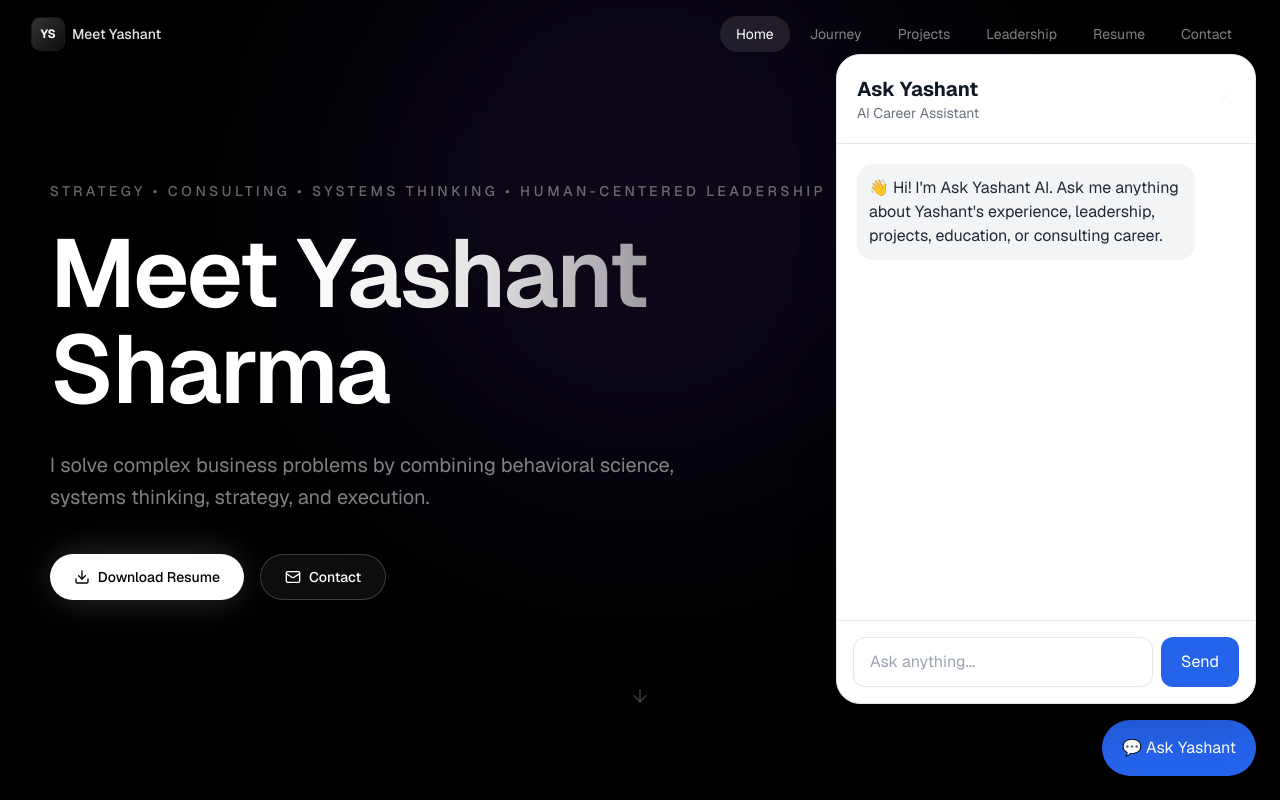
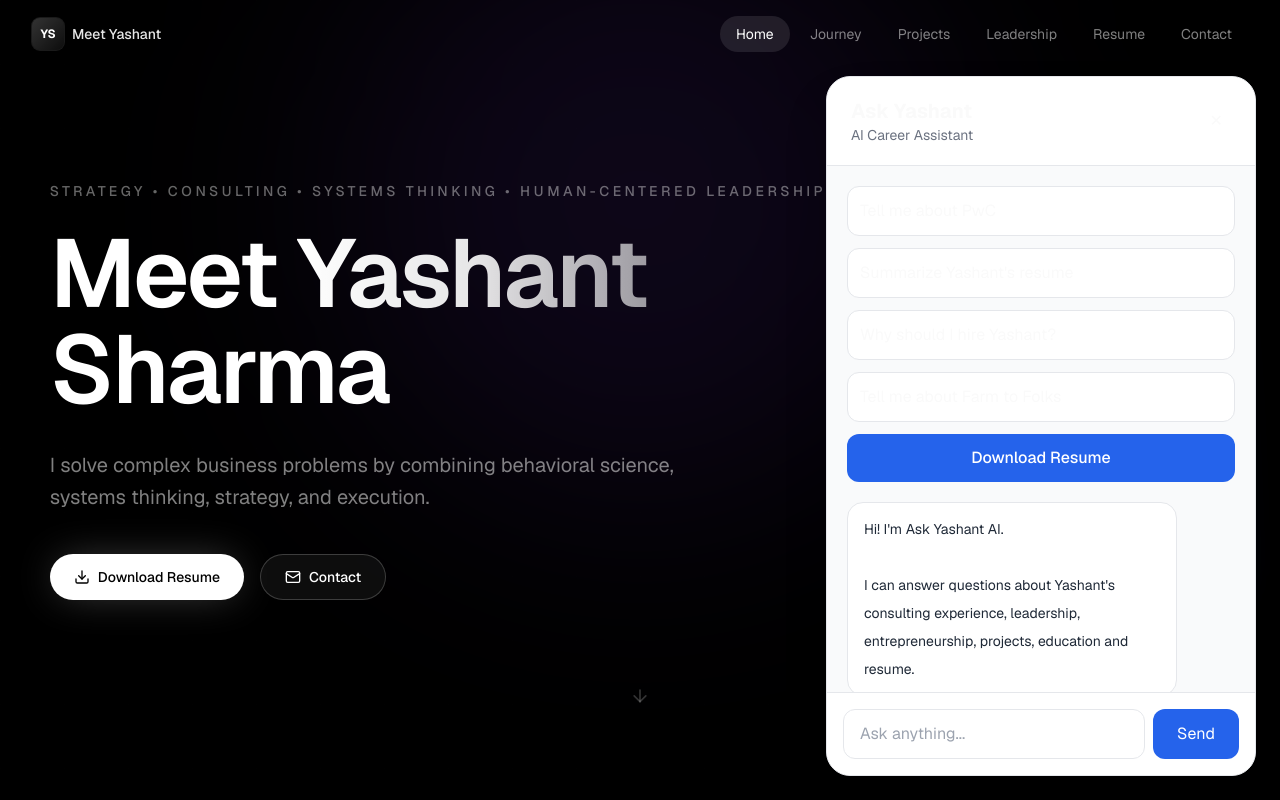
Before and after one commit to yashantsharma/meet-yashant, a Next.js app: page / in a window 1280 px wide. Both pictures are taken after a click on the button "💬 Ask Yashant". Shown: the top 800 px of the page. Built offline with nearby package versions, Linux system fonts and the light colour scheme.

Commit message:
Improve Gemini Chatbot

```diff
--- a/app/api/chat/route.ts
+++ b/app/api/chat/route.ts
@@ -1,7 +1,7 @@
-import { GoogleGenAI } from "@google/genai";
 import { NextRequest, NextResponse } from "next/server";
 import fs from "fs";
 import path from "path";
+import { GoogleGenAI } from "@google/genai";
 
 const ai = new GoogleGenAI({
   apiKey: process.env.GEMINI_API_KEY!,
@@ -11,26 +11,37 @@ export async function POST(req: NextRequest) {
   try {
     const { message } = await req.json();
 
-    const knowledge = fs.readFileSync(
-      path.join(process.cwd(), "knowledge", "master.md"),
-      "utf8"
+    const knowledgePath = path.join(
+      process.cwd(),
+      "knowledge",
+      "master.md"
     );
+
+    const knowledge = fs.readFileSync(knowledgePath, "utf8");
 
     const prompt = `
 You are Ask Yashant AI.
 
-Answer ONLY using the information below.
+You are the official AI assistant for Yashant Sharma.
 
-If the answer is not available, reply:
-"I don't have enough information to answer that."
+Your purpose is to answer questions naturally about Yashant's career, experience, projects, education, consulting work, entrepreneurship, leadership and achievements.
 
-Be professional, concise, and recruiter-friendly.
+Rules:
 
-====================
+- Answer in a conversational, confident tone.
+- Never say "Based on the information provided..."
+- Never mention "knowledge base."
+- Write as if you already know Yashant.
+- Use bullet points where helpful.
+- Keep answers concise unless the user asks for detail.
+- If information is missing, simply say:
+"I don't have enough information about that yet."
+
+Here is Yashant's information:
+
 ${knowledge}
-====================
 
-User Question:
+User:
 ${message}
 `;
 
@@ -40,16 +51,18 @@ ${message}
     });
 
     return NextResponse.json({
-      reply: response.text,
+      reply: response.text ?? "Sorry, I couldn't generate a response.",
     });
   } catch (error) {
     console.error(error);
 
     return NextResponse.json(
       {
-        reply: "Sorry, something went wrong.",
+        reply: "Something went wrong.",
       },
-      { status: 500 }
+      {
+        status: 500,
+      }
     );
   }
 }
--- a/components/ChatWindow.tsx
+++ b/components/ChatWindow.tsx
@@ -1,6 +1,6 @@
 "use client";
 
-import { useState } from "react";
+import { useEffect, useRef, useState } from "react";
 
 type Props = {
   open: boolean;
@@ -13,22 +13,40 @@ type Message = {
 };
 
 export default function ChatWindow({ open, onClose }: Props) {
+  const [messages, setMessages] = useState<Message[]>([
+    {
+      role: "assistant",
+      text:
+        "Hi! I'm Ask Yashant AI.\n\nI can answer questions about Yashant's consulting experience, leadership, entrepreneurship, projects, education and resume.",
+    },
+  ]);
+
   const [input, setInput] = useState("");
   const [loading, setLoading] = useState(false);
 
-  const [messages, setMessages] = useState<Message[]>([
-    {
-      role: "assistant",
-      text: "👋 Hi! I'm Ask Yashant AI. Ask me anything about Yashant's experience, leadership, projects, education, or consulting career.",
-    },
-  ]);
+  const bottomRef = useRef<HTMLDivElement>(null);
+
+  useEffect(() => {
+    bottomRef.current?.scrollIntoView({
+      behavior: "smooth",
+    });
+  }, [messages, loading]);
 
   if (!open) return null;
 
   async function sendMessage(message: string) {
     if (!message.trim()) return;
 
-    setMessages((prev) => [...prev, { role: "user", text: message }]);
+    const userMessage = message;
+
+    setMessages((prev) => [
+      ...prev,
+      {
+        role: "user",
+        text: userMessage,
+      },
+    ]);
+
     setInput("");
     setLoading(true);
 
@@ -39,7 +57,7 @@ export default function ChatWindow({ open, onClose }: Props) {
           "Content-Type": "application/json",
         },
         body: JSON.stringify({
-          message,
+          message: userMessage,
         }),
       });
 
@@ -57,7 +75,7 @@ export default function ChatWindow({ open, onClose }: Props) {
         ...prev,
         {
           role: "assistant",
-          text: "Sorry, something went wrong.",
+          text: "Something went wrong while generating the response.",
         },
       ]);
     }
@@ -65,58 +83,125 @@ export default function ChatWindow({ open, onClose }: Props) {
     setLoading(false);
   }
 
+  const quickQuestions = [
+    "Tell me about PwC",
+    "Summarize Yashant's resume",
+    "Why should I hire Yashant?",
+    "Tell me about Farm to Folks",
+  ];
+
   return (
-    <div className="fixed bottom-24 right-6 w-[420px] h-[650px] bg-white rounded-3xl shadow-2xl border flex flex-col z-50">
+    <div className="fixed bottom-6 right-6 z-50 h-[700px] w-[430px] overflow-hidden rounded-3xl border border-gray-200 bg-white shadow-2xl flex flex-col">
 
-      <div className="flex justify-between items-center p-5 border-b">
+      {/* Header */}
+
+      <div className="border-b bg-white px-6 py-5">
+
+        <div className="flex items-center justify-between">
 
           <div>
-          <h2 className="font-bold text-xl text-gray-900">
+
+            <h2 className="text-xl font-bold">
               Ask Yashant
             </h2>
 
             <p className="text-sm text-gray-500">
               AI Career Assistant
             </p>
+
           </div>
 
           <button
             onClick={onClose}
-          className="text-xl"
+            className="rounded-full p-2 hover:bg-gray-100"
           >
             ✕
           </button>
 
         </div>
 
-      <div className="flex-1 overflow-y-auto p-5 space-y-4">
+      </div>
 
-        {messages.map((msg, index) => (
+      {/* Messages */}
+
+      <div className="flex-1 overflow-y-auto bg-gray-50 p-5 space-y-5">
+
+        {messages.length === 1 && (
+
+          <div className="space-y-3">
+
+            {quickQuestions.map((q) => (
+
+              <button
+                key={q}
+                onClick={() => sendMessage(q)}
+                className="block w-full rounded-xl border bg-white p-3 text-left transition hover:border-blue-500 hover:bg-blue-50"
+              >
+                {q}
+              </button>
+
+            ))}
+
+            <a
+              href="/Yashant_Sharma_Resume.pdf"
+              download
+              className="block w-full rounded-xl bg-blue-600 p-3 text-center font-medium text-white hover:bg-blue-700"
+            >
+              Download Resume
+            </a>
+
+          </div>
+
+        )}
+
+        {messages.map((message, index) => (
+
           <div
             key={index}
-            className={
-              msg.role === "user"
-                ? "bg-blue-600 text-white rounded-2xl p-3 ml-10"
-                : "bg-gray-100 rounded-2xl p-3 mr-10 text-gray-800"
-            }
+            className={`flex ${
+              message.role === "user"
+                ? "justify-end"
+                : "justify-start"
+            }`}
           >
-            {msg.text}
+
+            <div
+              className={`max-w-[85%] whitespace-pre-wrap rounded-2xl px-4 py-3 text-sm leading-7 ${
+                message.role === "user"
+                  ? "bg-blue-600 text-white"
+                  : "bg-white border text-gray-800"
+              }`}
+            >
+              {message.text}
             </div>
+
+          </div>
+
         ))}
 
         {loading && (
-          <div className="bg-gray-100 rounded-2xl p-3 mr-10">
+
+          <div className="flex justify-start">
+
+            <div className="rounded-2xl border bg-white px-4 py-3 text-gray-500">
               Thinking...
             </div>
-        )}
 
           </div>
 
-      <div className="border-t p-4 flex gap-2">
+        )}
+
+        <div ref={bottomRef} />
+
+      </div>
+
+      {/* Input */}
+
+      <div className="border-t bg-white p-4">
+
+        <div className="flex gap-2">
 
           <input
-          className="flex-1 border rounded-xl px-4 py-3 text-black"
-          placeholder="Ask anything..."
             value={input}
             onChange={(e) => setInput(e.target.value)}
             onKeyDown={(e) => {
@@ -124,11 +209,13 @@ export default function ChatWindow({ open, onClose }: Props) {
                 sendMessage(input);
               }
             }}
+            placeholder="Ask anything..."
+            className="flex-1 rounded-xl border px-4 py-3 outline-none focus:border-blue-500"
           />
 
           <button
             onClick={() => sendMessage(input)}
-          className="bg-blue-600 text-white px-5 rounded-xl"
+            className="rounded-xl bg-blue-600 px-6 text-white hover:bg-blue-700"
           >
             Send
           </button>
@@ -136,5 +223,7 @@ export default function ChatWindow({ open, onClose }: Props) {
         </div>
 
       </div>
+
+    </div>
   );
 }
```
Lines whose indentation alone changed are shown as unchanged.
